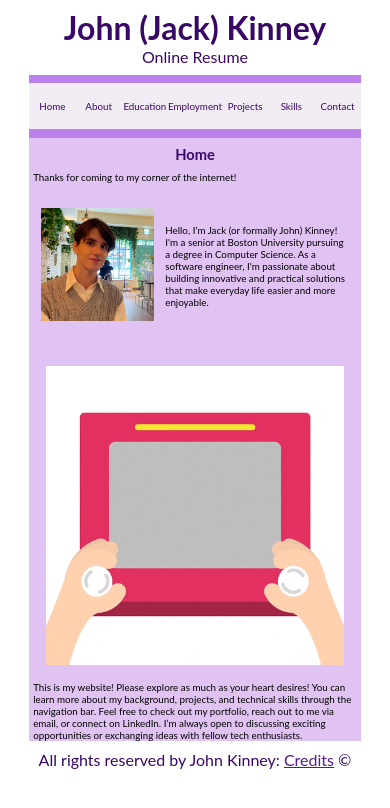
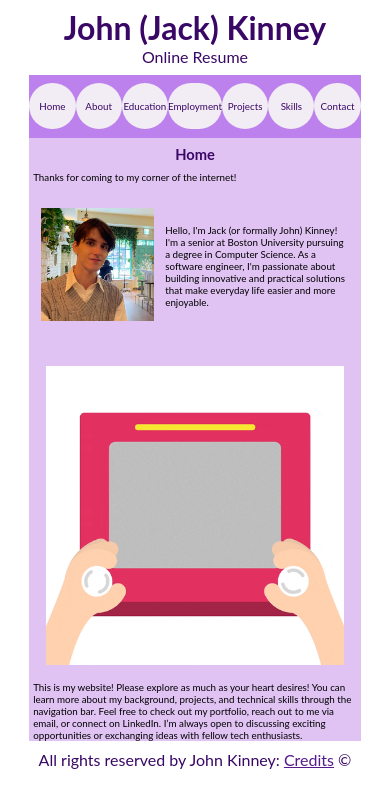
Before and after one commit to jwkinney443/mp-1, a plain HTML site: page index.html in a window 390 px wide. Drawn offline with Linux system fonts and the light colour scheme.

Commit message:
Updated media screen nav bar elements

```diff
--- a/css/about.css
+++ b/css/about.css
@@ -146,6 +146,7 @@ footer{
         background-color: #f2ecf4;
         padding: 2vh 0;
         margin: 1vh 0;
+        border-radius: 100px;
     }
 
     nav a{
--- a/css/contact.css
+++ b/css/contact.css
@@ -151,6 +151,7 @@ footer{
         background-color: #f2ecf4;
         padding: 2vh 0;
         margin: 1vh 0;
+        border-radius: 100px;
     }
 
     nav a{
--- a/css/education.css
+++ b/css/education.css
@@ -151,6 +151,7 @@ footer{
         background-color: #f2ecf4;
         padding: 2vh 0;
         margin: 1vh 0;
+        border-radius: 100px;
     }
 
     nav a{
--- a/css/employment.css
+++ b/css/employment.css
@@ -134,6 +134,7 @@ footer{
         background-color: #f2ecf4;
         padding: 2vh 0;
         margin: 1vh 0;
+        border-radius: 100px;
     }
 
     nav a{
--- a/css/index.css
+++ b/css/index.css
@@ -145,6 +145,7 @@ footer{
         background-color: #f2ecf4;
         padding: 2vh 0;
         margin: 1vh 0;
+        border-radius: 100px;
     }
 
     nav a{
--- a/css/projects.css
+++ b/css/projects.css
@@ -164,6 +164,7 @@ footer{
         background-color: #f2ecf4;
         padding: 2vh 0;
         margin: 1vh 0;
+        border-radius: 100px;
     }
 
     nav a{
--- a/css/skills.css
+++ b/css/skills.css
@@ -134,6 +134,7 @@ footer{
         background-color: #f2ecf4;
         padding: 2vh 0;
         margin: 1vh 0;
+        border-radius: 100px;
     }
 
     nav a{
```
